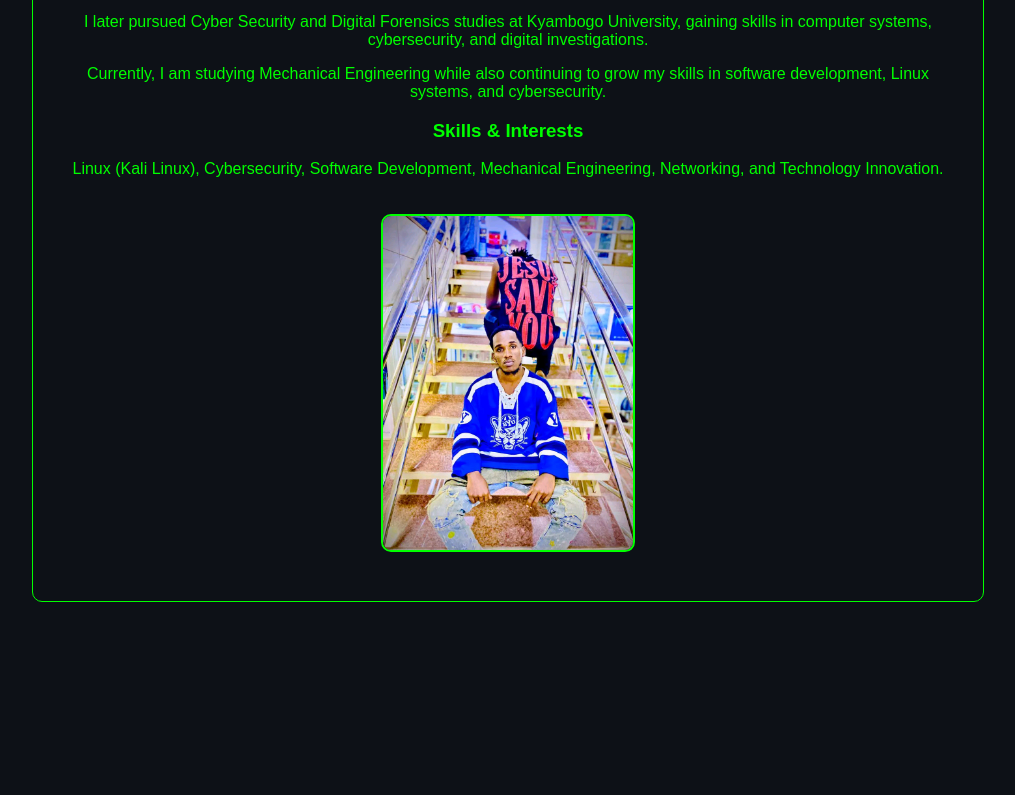
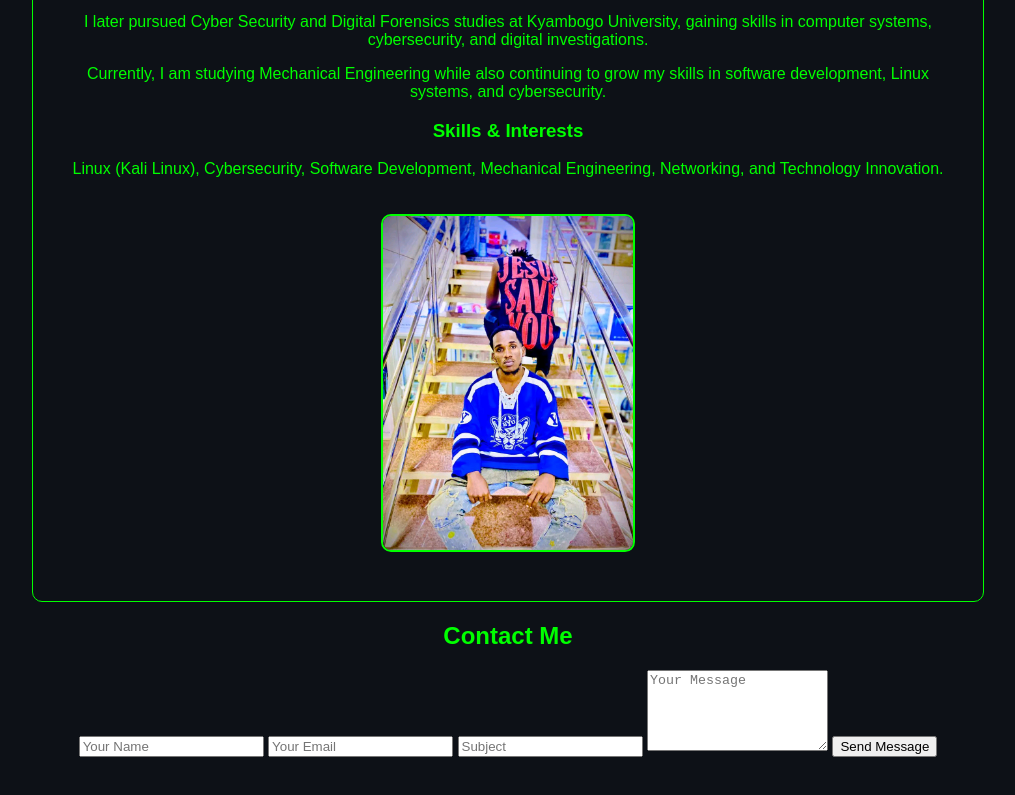
Before and after one commit to KATUSIIMEFRANK/Katusiimefrank.github.io, a plain HTML site: page index.html in a window 1280 px wide. Shown: the part 431-1226 px from the top of the page, without its empty margins (132-1147 px from the left). Before the commit the page ends 1081 px from the top, so only its background shows below. Drawn offline with Linux system fonts and the light colour scheme.

Commit message:
connected active Formspree email endpoint

```diff
--- a/index.html
+++ b/index.html
@@ -64,6 +64,25 @@ Linux (Kali Linux), Cybersecurity, Software Development, Mechanical Engineering,
 </p>
 <img src="me.jpg" alt="Frank" width="250" style="border-radius: 10px; border: 2px solid #00ff00; margin:20px 0;">
 </div>
+<section id="contact">
+  <h2>Contact Me</h2>
 
+  <form id="contactForm" action="https://formspree.io/f/xqeoajvq" method="POST">
+    <input type="text" name="name" placeholder="Your Name" required>
+
+    <input type="email" name="email" placeholder="Your Email" required>
+
+    <input type="text" name="subject" placeholder="Subject">
+
+    <textarea
+      name="message"
+      rows="5"
+      placeholder="Your Message"
+      required
+    ></textarea>
+
+    <button type="submit">Send Message</button>
+  </form>
+</section>
 </body>
 </html>
```
